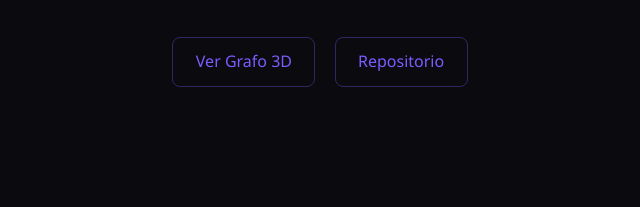
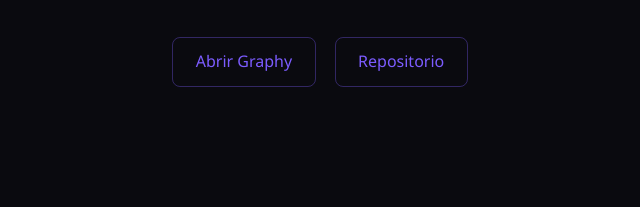
Before and after one commit to wmejiasbcn-tech/waipl-web, a plain HTML site: page index.html in a window 1280 px wide. Shown: the part 441-648 px from the top of the page, 320-960 px from the left. Drawn offline with Linux system fonts and the light colour scheme.

Commit message:
chore(site): point WAIPL landing to canonical Graphy

```diff
--- a/index.html
+++ b/index.html
@@ -76,7 +76,7 @@
   </p>
 
   <div class="links">
-    <a href="/graph.html">Ver Grafo 3D</a>
+    <a href="https://graph.waipl.dev/">Abrir Graphy</a>
     <a href="https://github.com/wmejiasbcn-tech/Will-AI-Project-Lab" target="_blank">Repositorio</a>
   </div>
 
```
